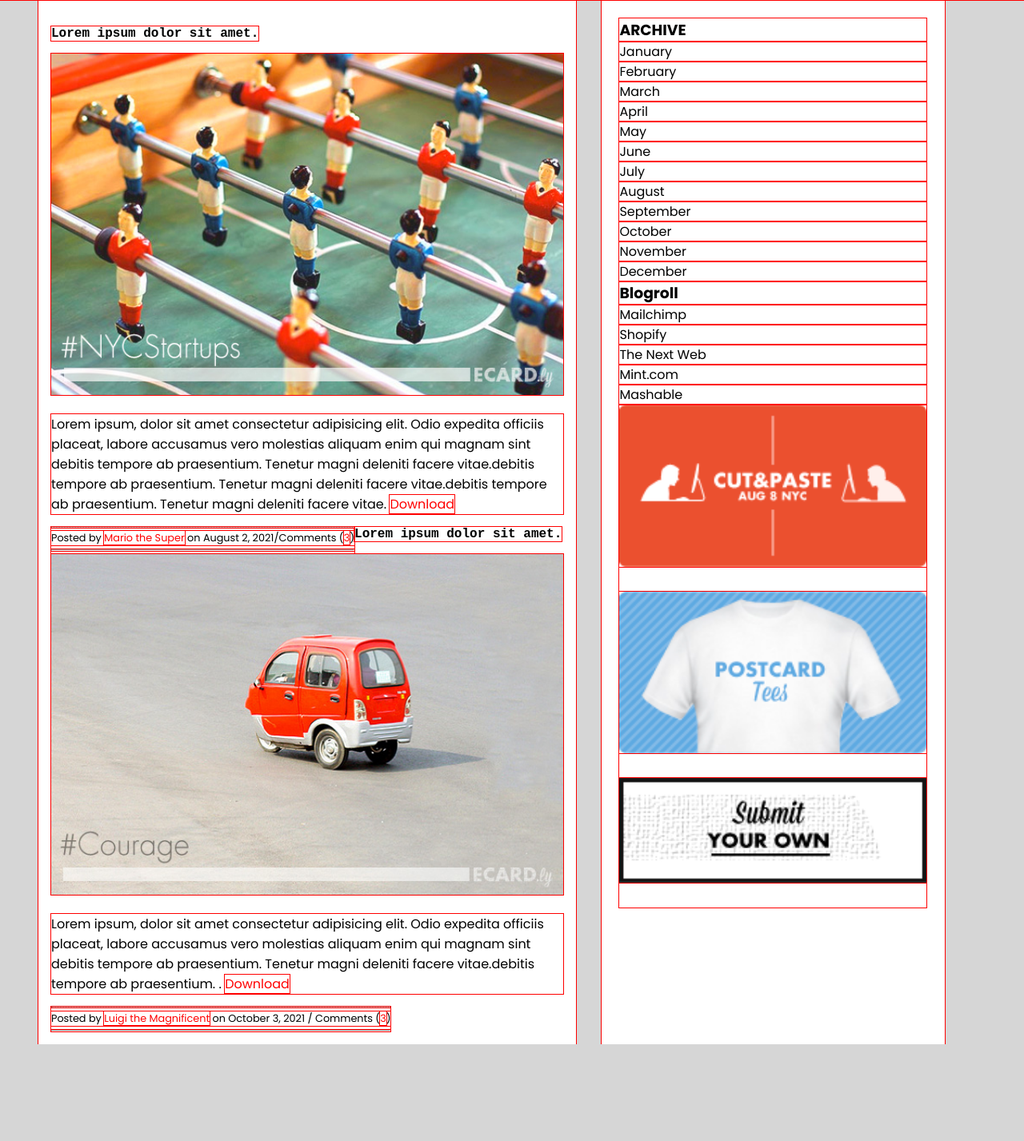
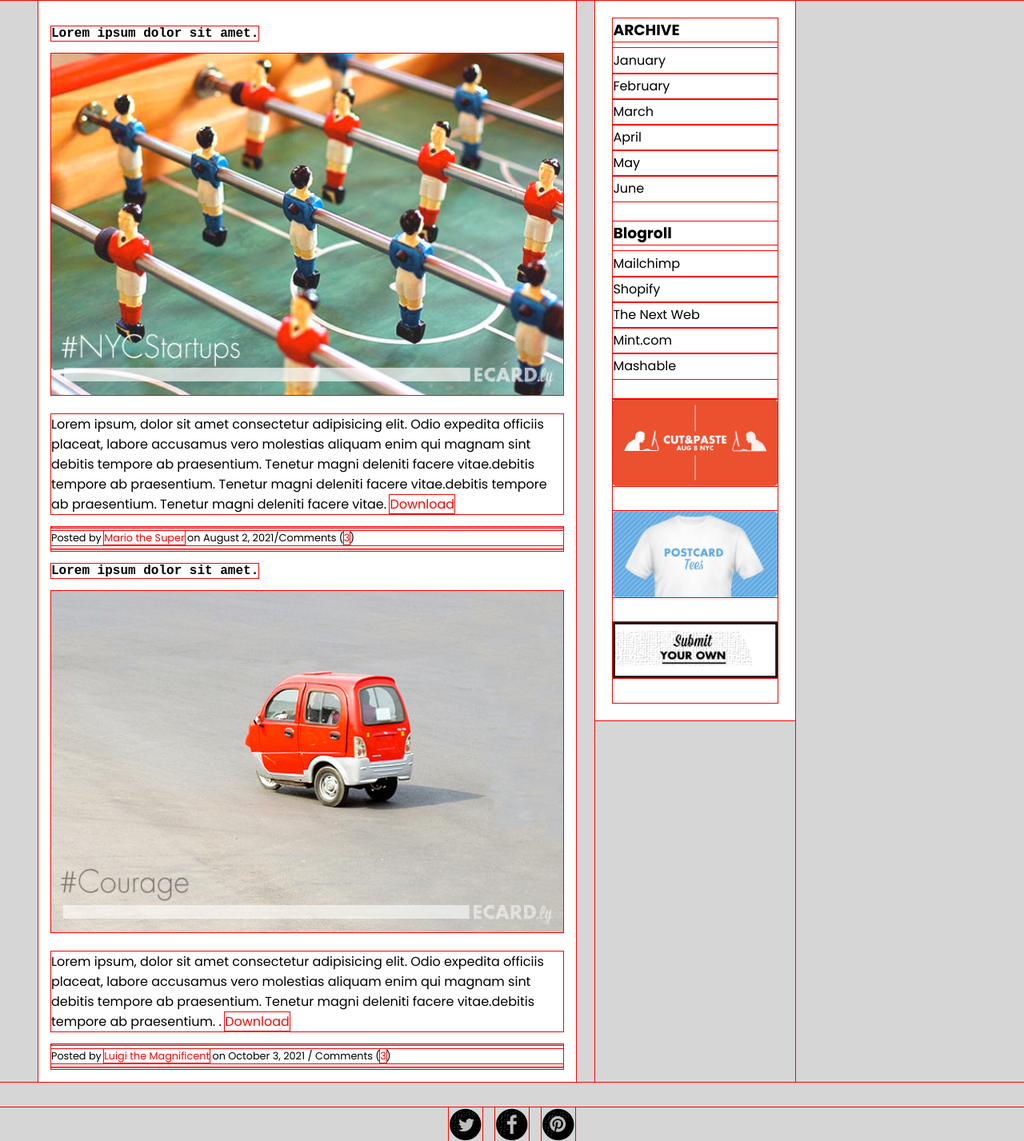
Before and after one commit to K2adir/prhw, a website: page index.html in a window 1280 px wide. Shown: the part 200-1627 px from the top of the page at 80% size. Before the commit the page ends 1506 px from the top, so only its background shows below. Drawn offline with Linux system fonts and the light colour scheme.

Commit message:
css clean up before

```diff
--- a/index.html
+++ b/index.html
@@ -21,7 +21,7 @@
 
       <div class="card__container">
         <h2>Lorem ipsum dolor sit amet.</h2>
-        <img src="ecard-nycstartups.jpg" alt="" />
+        <img class="container__img" src="ecard-nycstartups.jpg" alt="" />
         <p>
           Lorem ipsum, dolor sit amet consectetur adipisicing elit. Odio
           expedita officiis placeat, labore accusamus vero molestias aliquam
@@ -41,7 +41,7 @@
         </div>
 
         <h2>Lorem ipsum dolor sit amet.</h2>
-        <img src="ecard-courage.jpg" alt="" />
+        <img class="container__img" src="ecard-courage.jpg" alt="" />
         <p>
           Lorem ipsum, dolor sit amet consectetur adipisicing elit. Odio
           expedita officiis placeat, labore accusamus vero molestias aliquam
@@ -62,6 +62,7 @@
 
       <!-- ASIDE  -->
       <aside>
+        <div class="aside__container">
           <div>
             <div>
               <h3>ARCHIVE</h3>
@@ -72,14 +73,9 @@
                 <li>April</li>
                 <li>May</li>
                 <li>June</li>
-              <li>July</li>
-              <li>August</li>
-              <li>September</li>
-              <li>October</li>
-              <li>November</li>
-              <li>December</li>
               </ul>
             </div>
+            <br />
 
             <div>
               <h3>Blogroll</h3>
@@ -90,15 +86,24 @@
                 <li>Mint.com</li>
                 <li>Mashable</li>
               </ul>
+              <br />
             </div>
           </div>
 
           <div>
-          <img src="ad-cut-and-paste.gif" alt="" />
-          <img src="ad-postcard-tee.png" alt="" />
-          <img src="ad-submit-your-own.png" alt="" />
+            <img class="container__img" src="ad-cut-and-paste.gif" alt="" />
+            <img class="container__img" src="ad-postcard-tee.png" alt="" />
+            <img class="container__img" src="ad-submit-your-own.png" alt="" />
+          </div>
         </div>
       </aside>
     </main>
+    <footer>
+      <div class="footer__container">
+        <img src="social-icon-twitter.png" alt="" />
+        <img src="social-icon-facebook.png" alt="" />
+        <img src="social-icon-pinterest.png" alt="" />
+      </div>
+    </footer>
   </body>
 </html>
--- a/style.css
+++ b/style.css
@@ -15,7 +15,7 @@ main {
   display: flex;
   flex: 1;
   flex-direction: row;
-  gap: 2rem;
+  gap: 1.5rem;
 }
 
 header {
@@ -27,12 +27,12 @@ header {
   position: absolute;
   background-image: url(./background.jpg);
   width: 100vw;
-  height: 11vh;
+  height: 13vh;
 }
 
 .logo {
   position: absolute;
-  top: 15px;
+  top: 30px;
   left: 50%;
   transform: translate(-50%);
   width: 8rem;
@@ -61,7 +61,7 @@ header {
   margin: 1rem 0 1rem 0;
 }
 
-img {
+.container__img {
   width: 100%;
   margin: auto;
   height: auto;
@@ -70,6 +70,7 @@ img {
 }
 
 .card__bottom {
+  width: 100%;
   margin-top: 1rem;
 }
 
@@ -85,12 +86,31 @@ img {
 }
 
 aside {
-  width: 30vw;
+  width: 25vw;
+  max-width: 250px;
+}
+
+.aside__container {
+  height: auto;
   padding: 1.4rem;
   background-color: white;
-  float: right;
 }
 
 aside ul {
   list-style: none;
 }
+
+aside h3 {
+  margin-bottom: 0.5rem;
+}
+
+aside li {
+  line-height: 2;
+}
+
+.footer__container {
+  display: flex;
+  margin-top: 2rem;
+  justify-content: center;
+  gap: 1rem;
+}
```
Lines whose indentation alone changed are shown as unchanged.
